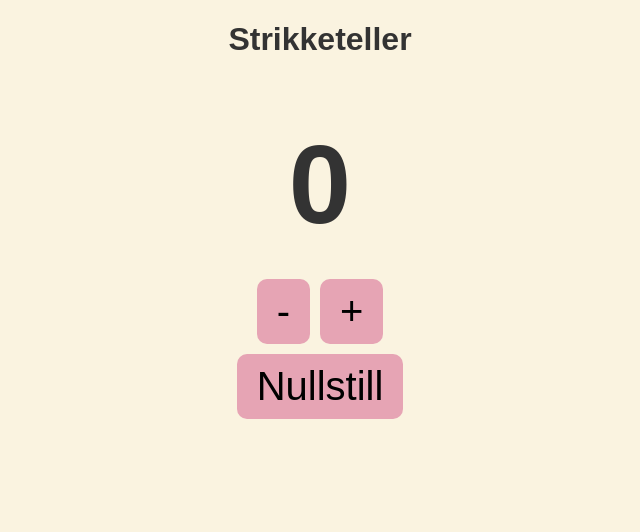
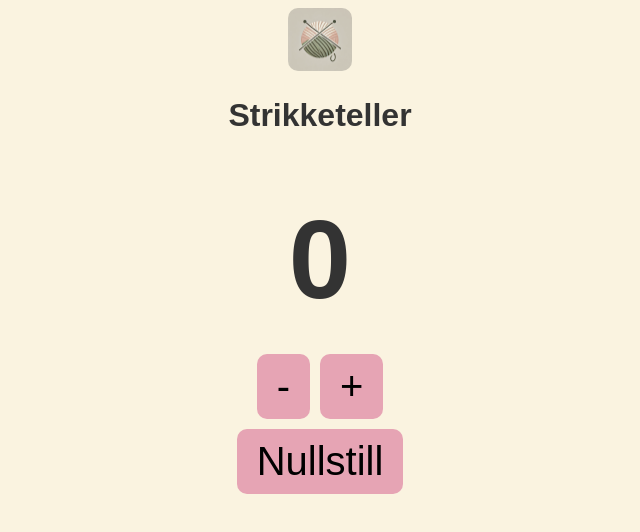
Before and after one commit to stinejf/strikkeapp, a plain HTML site: page index.html in a window 1280 px wide. Shown: the whole page, without its empty margins (320-960 px from the left). Drawn offline with Linux system fonts and the light colour scheme.

Commit message:
initial commit

```diff
--- a/css/style.css
+++ b/css/style.css
@@ -42,3 +42,8 @@ button:hover {
 button:active {
     transform: scale(0.95);
 }
+
+.logo {
+    width: 5%;
+    border-radius: 10px;
+}
--- a/index.html
+++ b/index.html
@@ -5,9 +5,11 @@
     <meta name="viewport" content="width=device-width, initial-scale=1.0">
     <title>Strikketeller</title>
     <link rel="stylesheet" href="css/style.css">
+    <link rel="icon" type="image/x-icon" href="/images/favicon.ico">
 </head>
 <body>
     <main>
+        <img class="logo" src="images/logo.png">
          <h1>Strikketeller</h1>
          <div class="counter-container">
             <div id="counts" aria-live="polite">0</div>
```
Also changed, not shown: images/favicon.ico (added), images/favicon.png (added), images/logo.png (added).
